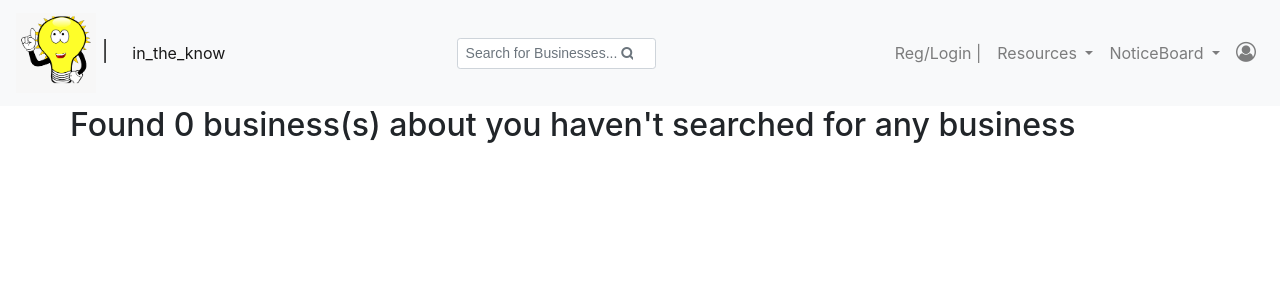
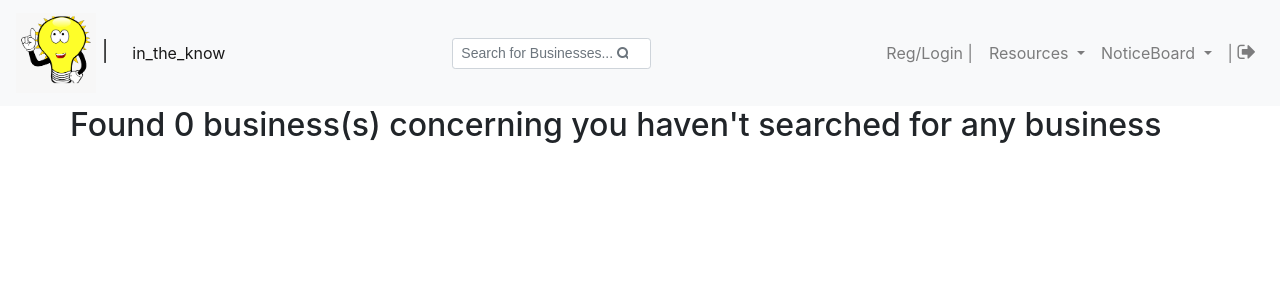
Before and after one commit to rknyra/in-the-know, a Django app: page /search-businesses/ in a window 1280 px wide. Shown: the top 300 px of the page. Run offline with Django 3.2, Linux system fonts and the light colour scheme; some libraries are stand-ins or nearby versions.

Commit message:
enhance user authentication by modifying the navbar and landing page links - limit some access to authenticated users only

```diff
--- a/itk_app/templates/itk_pages/profile.html
+++ b/itk_app/templates/itk_pages/profile.html
@@ -8,7 +8,7 @@
     <div class="row">
 
         <!-- profile card div -->
-        <div class="col-xs-4 col-sm-5 col-md-5 col-lg-4 align-self-start fixed-top" style="margin-top:30vh;">
+        <div class="col-xs-4 col-sm-5 col-md-5 col-lg-4 align-self-start">
             <div class="card align-items-center text-center">
 
                 {% if user.profile.prof_pic %}
@@ -26,7 +26,6 @@
                     <p class="card-text"> Bio: {{ request.user.profile.bio }}</p>
                     <p class="card-text"> Email: {{ request.user.email }}</p>
                     <p class="card-text"> Current Location: {{ request.user.profile.neighborhood }}</p>
-
                     <a href="/update-profile"> Edit Profile </a>
                 </div>
             </div>
--- a/itk_app/templates/itk_pages/search_results.html
+++ b/itk_app/templates/itk_pages/search_results.html
@@ -9,9 +9,9 @@
     <div class="row searchResults">
 
         {% if searched_businesses %}
-            <h2>Found {{ searched_businesses |length }} businesse(s) about {{message}}</h2>
+            <h2>Found {{ searched_businesses |length }} businesse(s) with regards to {{message}}</h2>
         {% else %}
-            <h2> Found 0 business(s) about {{message}}</h2>
+            <h2> Found 0 business(s) concerning {{message}}</h2>
         {% endif %}
 
     </div>
--- a/itk_app/templates/navbar.html
+++ b/itk_app/templates/navbar.html
@@ -18,10 +18,17 @@
 
     <ul class="navbar-nav ml-auto">
 
-      <li class="nav-item">
-        <a class="nav-link" href="/accounts/login">Reg/Login | </a>
-      </li>
 
+      {% if user.is_authenticated %}
+
+        <li class="nav-item">
+          <a class="nav-link" href="/my-profile"> {{request.user.username}} <i class="fa fa-user-circle-o" style="font-size:20px"></i> </a>
+        </li>
+      {% else %}
+        <li class="nav-item">
+          <a class="nav-link" href="/accounts/login">Reg/Login | </a>
+        </li>
+        {% endif %}
       <li class="nav-item dropdown">
         <a class="nav-link dropdown-toggle" href="#" id="navbarDropdown" role="button" data-toggle="dropdown" aria-haspopup="true" aria-expanded="false">
           Resources
@@ -47,8 +54,9 @@
           <a class="dropdown-item" href="/share-notice">Share Notice</a>
         </div>
       </li>
-      <li class="nav-item">
-        <a class="nav-link" href="/my-profile"> {{request.user.username}} <i class="fa fa-user-circle-o" style="font-size:20px"></i> </a>
+
+       <li>
+        <a class="nav-link" href="/logout"> | <i class="fa fa-sign-out" style="font-size:20px"></i> </i></a>
       </li>
     </ul>
 
--- a/itk_app/views.py
+++ b/itk_app/views.py
@@ -2,6 +2,7 @@
 from .models import *
 from .forms import *
 from django.contrib.auth.models import User
+from django.contrib.auth.decorators import login_required
 
 
 
@@ -85,6 +86,7 @@
 
 
 #share a notice
+@login_required(login_url='/accounts/login')
 def shareNotice(request):
     form = ShareNoticeForm()
 
@@ -103,6 +105,7 @@
 
 
 #view notices/alerts/announcements
+@login_required(login_url='/accounts/login')
 def viewNotices(request):
     notices=Notice.objects.all()
 
@@ -110,6 +113,7 @@
 
 
 #view businesses
+@login_required(login_url='/accounts/login')
 def business(request):
     businesses=Business.objects.all()
     form = AddBusinessForm()
--- a/itk_project/settings.py
+++ b/itk_project/settings.py
@@ -154,3 +154,7 @@
 
 MEDIA_URL='/media/'
 MEDIA_ROOT=os.path.join(BASE_DIR,'media')
+
+LOGIN_REDIRECT_URL='/'
+
+LOGOUT_REDIRECT_URL = '/'
```
